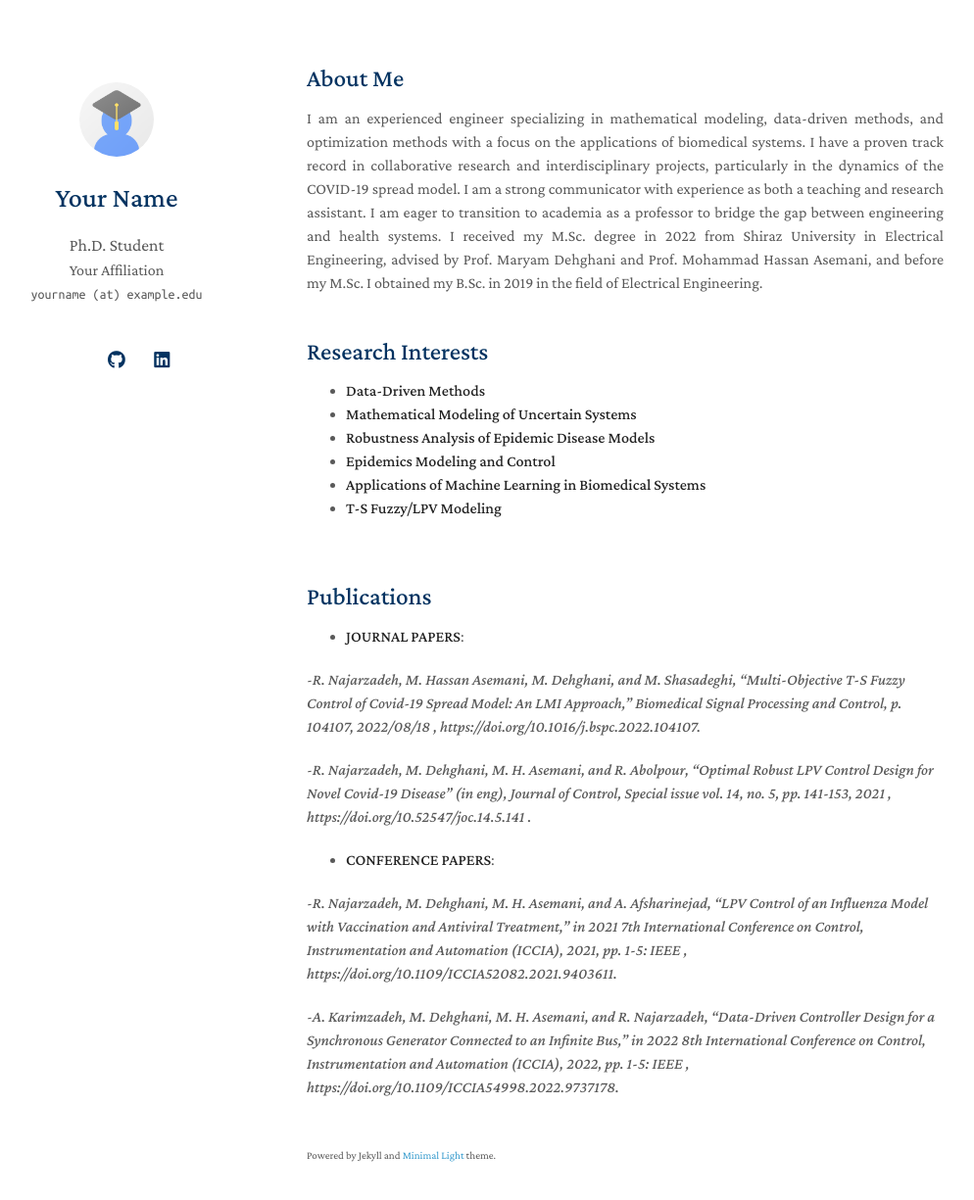
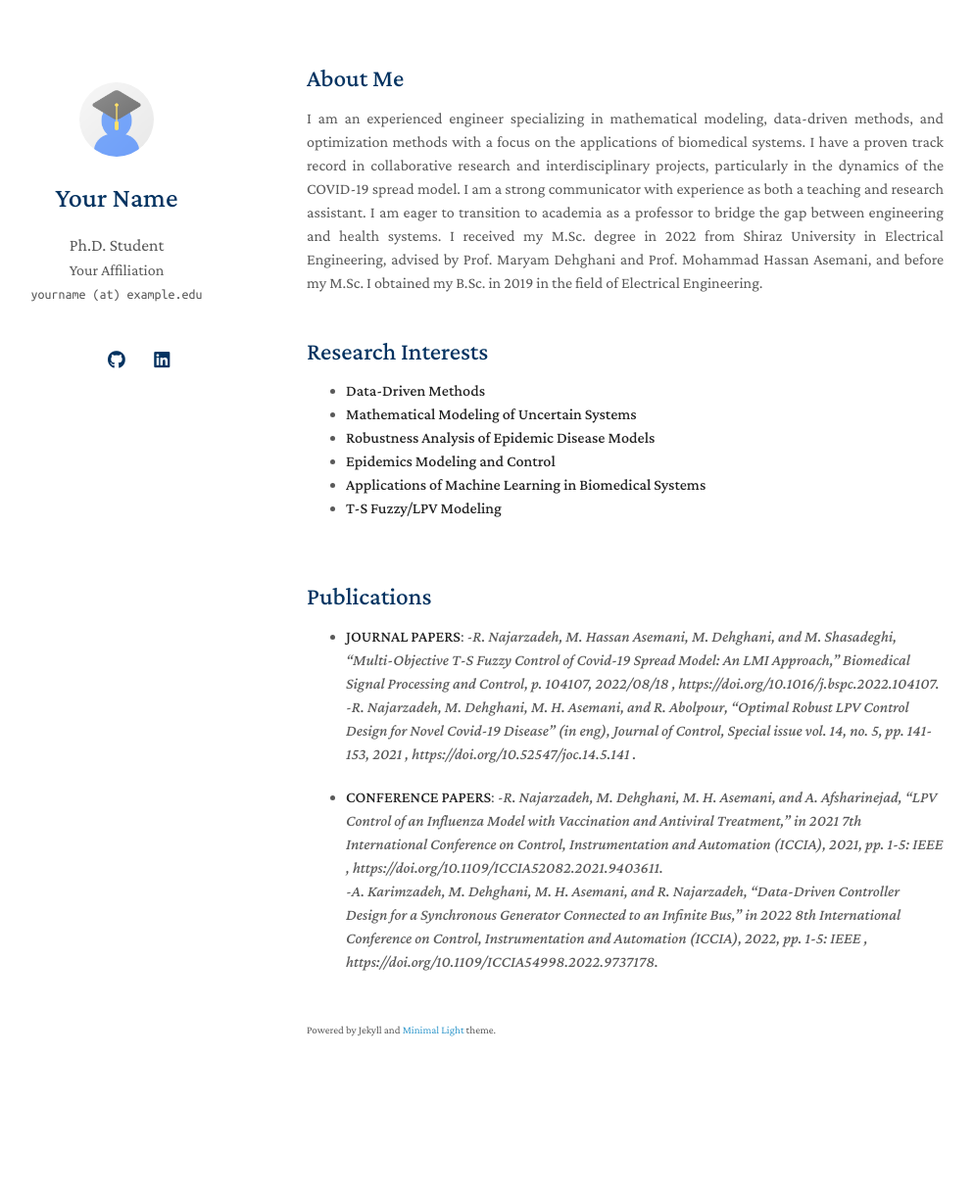
Before and after one commit to rezanajar/rezanajar.github.io, a Jekyll site: the page built from index.md, in a window 1280 px wide and 1260 px high. Shown: the top 1225 px of the window at 98% size, without its empty margins (157-1151 px from the left). Built offline with Jekyll 4.4.1, drawn with Linux system fonts in a browser that asks for light colours; a style sheet for code colours, icons or effects is not loaded; our own code applies the rules of GitHub Pages for plain Markdown files.

```diff
--- a/index.md
+++ b/index.md
@@ -22,13 +22,9 @@ I am an experienced engineer specializing in mathematical modeling, data-driven
 ## Publications
 
 * **JOURNAL PAPERS**:
-
--*R. Najarzadeh, M. Hassan Asemani, M. Dehghani, and M. Shasadeghi, "Multi-Objective T-S Fuzzy Control of Covid-19 Spread Model: An LMI Approach," Biomedical Signal Processing and Control, p. 104107, 2022/08/18 , https://doi.org/10.1016/j.bspc.2022.104107.*
-
--*R. Najarzadeh, M. Dehghani, M. H. Asemani, and R. Abolpour, "Optimal Robust LPV Control Design for Novel Covid-19 Disease" (in eng), Journal of Control, Special issue vol. 14, no. 5, pp. 141-153, 2021 , https://doi.org/10.52547/joc.14.5.141 .*
+-*R. Najarzadeh, M. Hassan Asemani, M. Dehghani, and M. Shasadeghi, "Multi-Objective T-S Fuzzy Control of Covid-19 Spread Model: An LMI Approach," Biomedical Signal Processing and Control, p. 104107, 2022/08/18 , https://doi.org/10.1016/j.bspc.2022.104107.*<br>
+-*R. Najarzadeh, M. Dehghani, M. H. Asemani, and R. Abolpour, "Optimal Robust LPV Control Design for Novel Covid-19 Disease" (in eng), Journal of Control, Special issue vol. 14, no. 5, pp. 141-153, 2021 , https://doi.org/10.52547/joc.14.5.141 .*<br>
 
 * **CONFERENCE PAPERS**:
-
--*R. Najarzadeh, M. Dehghani, M. H. Asemani, and A. Afsharinejad, "LPV Control of an Influenza Model with Vaccination and Antiviral Treatment," in 2021 7th International Conference on Control, Instrumentation and Automation (ICCIA), 2021, pp. 1-5: IEEE , https://doi.org/10.1109/ICCIA52082.2021.9403611.*
-
--*A. Karimzadeh, M. Dehghani, M. H. Asemani, and R. Najarzadeh, "Data-Driven Controller Design for a Synchronous Generator Connected to an Infinite Bus," in 2022 8th International Conference on Control, Instrumentation and Automation (ICCIA), 2022, pp. 1-5: IEEE , https://doi.org/10.1109/ICCIA54998.2022.9737178.*
+-*R. Najarzadeh, M. Dehghani, M. H. Asemani, and A. Afsharinejad, "LPV Control of an Influenza Model with Vaccination and Antiviral Treatment," in 2021 7th International Conference on Control, Instrumentation and Automation (ICCIA), 2021, pp. 1-5: IEEE , https://doi.org/10.1109/ICCIA52082.2021.9403611.*<br>
+-*A. Karimzadeh, M. Dehghani, M. H. Asemani, and R. Najarzadeh, "Data-Driven Controller Design for a Synchronous Generator Connected to an Infinite Bus," in 2022 8th International Conference on Control, Instrumentation and Automation (ICCIA), 2022, pp. 1-5: IEEE , https://doi.org/10.1109/ICCIA54998.2022.9737178.*<br>
```
